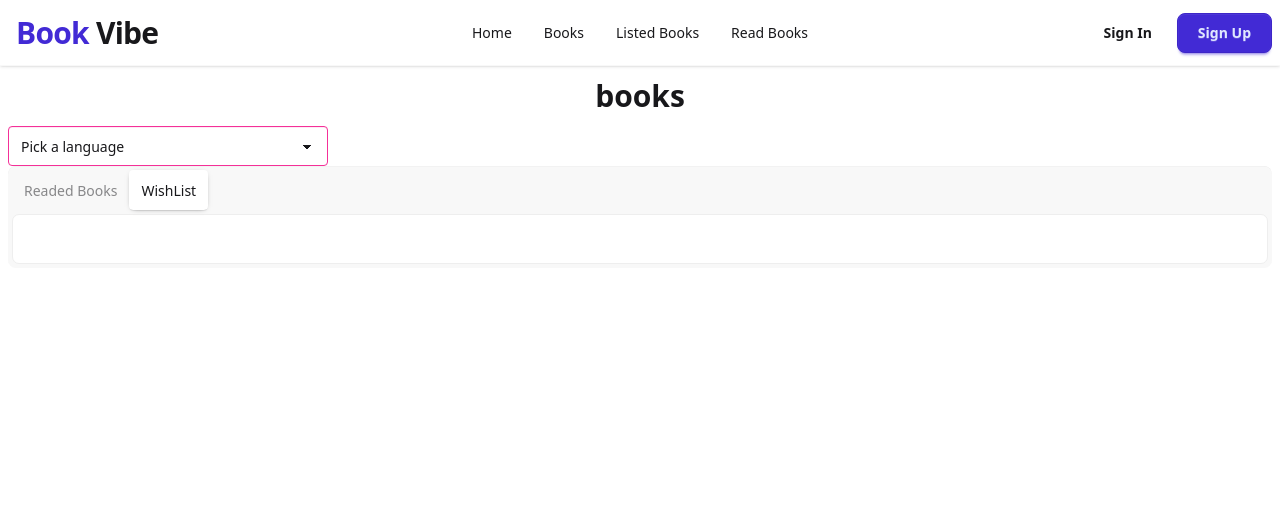
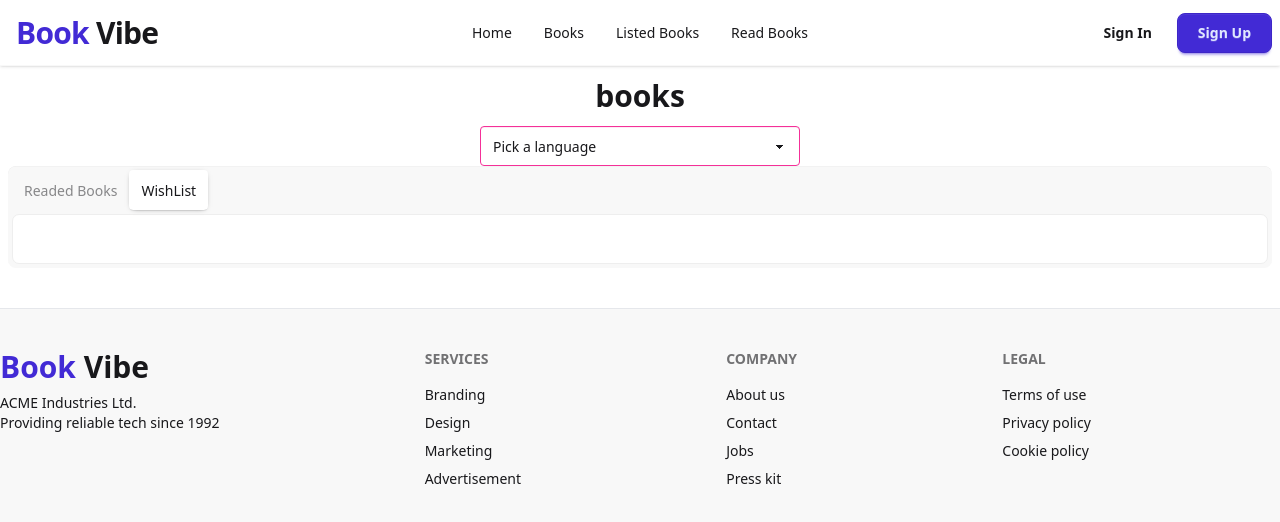
Before and after one commit to nafismahamudshahin/book-vibe, a Next.js app: page /listed-books in a window 1280 px wide. Shown: the top 522 px of the page. Built offline with nearby package versions, Linux system fonts and the light colour scheme.

Commit message:
make footer component

```diff
--- a/src/app/layout.tsx
+++ b/src/app/layout.tsx
@@ -4,6 +4,7 @@ import "./globals.css";
 import Navbar from "@/components/Navbar";
 import BooksProvider from "@/context/booksContext";
 import { ToastContainer } from "react-toastify";
+import Footer from "@/components/Footer";
 
 const geistSans = Geist({
   variable: "--font-geist-sans",
@@ -34,6 +35,7 @@ export default function RootLayout({ children }: LayoutProps<"/">) {
             {children}
           </main>
         </BooksProvider>
+        <Footer></Footer>
         <ToastContainer />
       </body>
     </html>
--- a/src/app/listed-books/page.tsx
+++ b/src/app/listed-books/page.tsx
@@ -22,7 +22,7 @@ const ListedBooksPage = () => {
     return (
         <div>
             <h1 className='text-center text-3xl font-bold py-3'> books</h1>
-            <div>
+            <div className='text-center'>
                 {/* sort */}
                 <select onChange={(e) => setSelectSort(e.target.value)} defaultValue="Pick a language" className="select select-secondary">
                     <option disabled={true}>Pick a language</option>
--- /dev/null
+++ b/src/components/Footer.tsx
@@ -0,0 +1,40 @@
+import React from 'react';
+
+const Footer = () => {
+    return (
+        <div className=' mt-10 border-t border-gray-200 bg-base-200 text-base-content'>
+            <footer className="container mx-auto footer sm:footer-horizontal   py-10">
+                <aside>
+                    <h1 className='text-3xl font-bold'><span className='text-primary'>Book</span> Vibe</h1>
+                    <p>
+                        ACME Industries Ltd.
+                        <br />
+                        Providing reliable tech since 1992
+                    </p>
+                </aside>
+                <nav>
+                    <h6 className="footer-title">Services</h6>
+                    <a className="link link-hover">Branding</a>
+                    <a className="link link-hover">Design</a>
+                    <a className="link link-hover">Marketing</a>
+                    <a className="link link-hover">Advertisement</a>
+                </nav>
+                <nav>
+                    <h6 className="footer-title">Company</h6>
+                    <a className="link link-hover">About us</a>
+                    <a className="link link-hover">Contact</a>
+                    <a className="link link-hover">Jobs</a>
+                    <a className="link link-hover">Press kit</a>
+                </nav>
+                <nav>
+                    <h6 className="footer-title">Legal</h6>
+                    <a className="link link-hover">Terms of use</a>
+                    <a className="link link-hover">Privacy policy</a>
+                    <a className="link link-hover">Cookie policy</a>
+                </nav>
+            </footer>
+        </div>
+    );
+};
+
+export default Footer;
--- a/src/components/HeroBanner.tsx
+++ b/src/components/HeroBanner.tsx
@@ -1,5 +1,6 @@
 import Image from "next/image";
 import HeroImage from "@/assets/hero_img.jpg";
+import Link from "next/link";
 
 const HeroBanner = () => {
     return (
@@ -31,11 +32,13 @@ const HeroBanner = () => {
                         </p>
 
                         <div className="mt-8 flex flex-wrap gap-4">
-                            <button
-                                className="rounded-lg bg-gray-900 px-6 py-3.5 font-semibold text-white shadow-lg transition-all duration-300 hover:-translate-y-1 hover:bg-gray-800 hover:shadow-xl"
-                            >
-                                View The List →
-                            </button>
+                            <Link href="/books">
+                                <button
+                                    className="rounded-lg bg-gray-900 px-6 py-3.5 font-semibold text-white shadow-lg transition-all duration-300 hover:-translate-y-1 hover:bg-gray-800 hover:shadow-xl"
+                                >
+                                    View The List →
+                                </button>
+                            </Link>
 
                             <button
                                 className="rounded-lg border border-gray-300 bg-white px-6 py-3.5 font-semibold text-gray-700 transition-all duration-300 hover:border-gray-400 hover:bg-gray-50"
```
